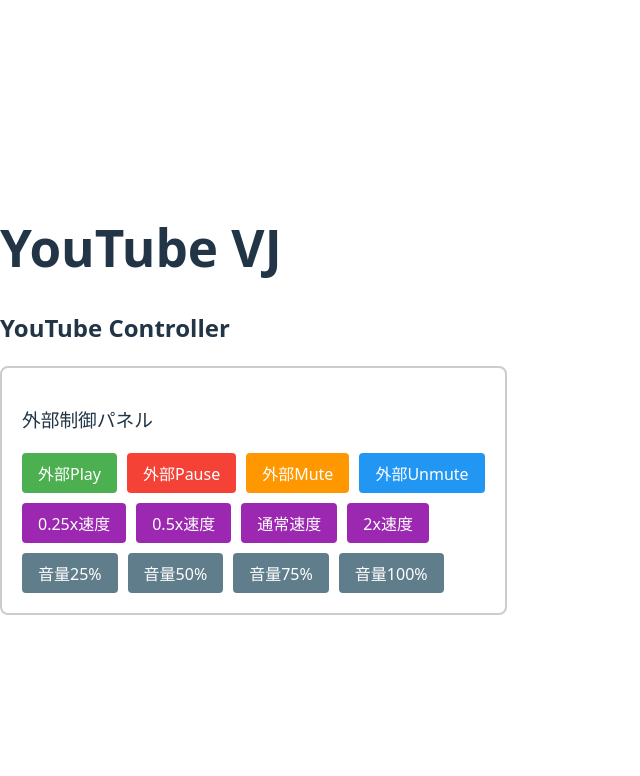
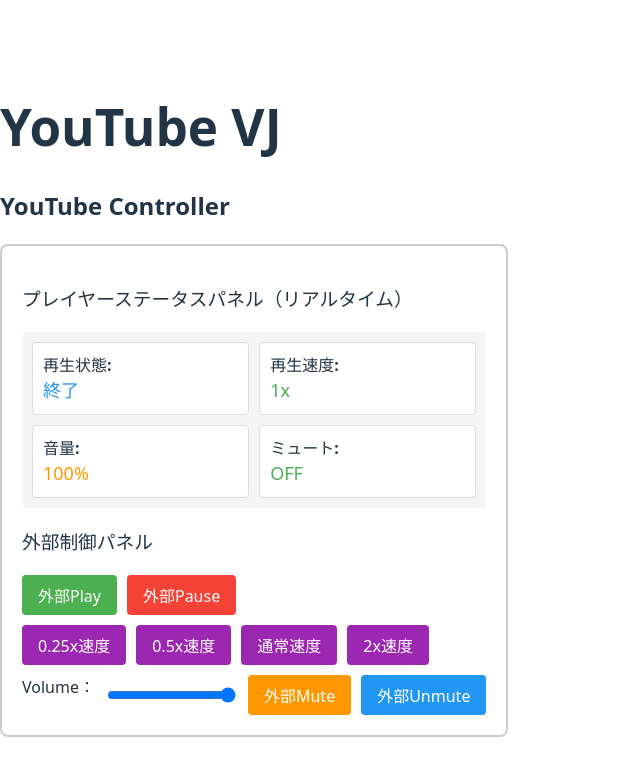
Before and after one commit to KazuProg/youtube-vj, a React (Vite) app: page / in a window 1280 px wide. Shown: the top 776 px of the page, without its empty margins (0-640 px from the left). Built offline with nearby package versions, Linux system fonts and the light colour scheme.

Commit message:
feat: add real-time YouTube player status and interactive controls

```diff
--- a/package.json
+++ b/package.json
@@ -20,6 +20,7 @@
     "qa:fix": "npm run format:write && npm run lint:fix && npm run type-check"
   },
   "dependencies": {
+    "@types/youtube-player": "^5.5.11",
     "react": "^19.1.0",
     "react-dom": "^19.1.0",
     "react-youtube": "^10.1.0"
--- a/src/components/YouTubeController.tsx
+++ b/src/components/YouTubeController.tsx
@@ -1,8 +1,40 @@
-import { useRef } from "react";
-import YouTubePlayer, { type YouTubePlayerRef } from "./YouTubePlayer";
+import { useCallback, useRef, useState } from "react";
+import YouTubePlayer, { type YouTubePlayerRef, type PlayerStatus } from "./YouTubePlayer";
 
 const YouTubeController = () => {
   const playerRef = useRef<YouTubePlayerRef>(null);
+  const [playerStatus, setPlayerStatus] = useState<PlayerStatus>({
+    state: 0,
+    playbackRate: 1,
+    volume: 100,
+    isMuted: false,
+  });
+
+  // プレイヤーの状態変更時に呼ばれるコールバック（useCallbackでメモ化）
+  const handleStatusChange = useCallback((status: PlayerStatus) => {
+    console.log("Status updated:", status);
+    setPlayerStatus(status);
+  }, []);
+
+  // プレイヤーの状態を文字列に変換する関数
+  const getPlayerStateText = (state: number) => {
+    switch (state) {
+      case -1:
+        return "未開始";
+      case 0:
+        return "終了";
+      case 1:
+        return "再生中";
+      case 2:
+        return "一時停止";
+      case 3:
+        return "バッファリング";
+      case 5:
+        return "頭出し済み";
+      default:
+        return "不明";
+    }
+  };
 
   const handleExternalPlay = () => {
     playerRef.current?.play();
@@ -31,7 +63,7 @@
   return (
     <div>
       <h2>YouTube Controller</h2>
-      <YouTubePlayer ref={playerRef} />
+      <YouTubePlayer ref={playerRef} onStatusChange={handleStatusChange} />
       <div
         style={{
           marginTop: "20px",
@@ -40,6 +72,78 @@
           borderRadius: "8px",
         }}
       >
+        <h3>プレイヤーステータスパネル（リアルタイム）</h3>
+        <div
+          style={{
+            display: "grid",
+            gridTemplateColumns: "repeat(auto-fit, minmax(200px, 1fr))",
+            gap: "10px",
+            marginBottom: "20px",
+            padding: "10px",
+            backgroundColor: "#f5f5f5",
+            borderRadius: "4px",
+          }}
+        >
+          <div
+            style={{
+              padding: "10px",
+              backgroundColor: "white",
+              borderRadius: "4px",
+              border: "1px solid #ddd",
+            }}
+          >
+            <strong>再生状態:</strong>
+            <br />
+            <span style={{ fontSize: "18px", color: "#2196F3" }}>
+              {getPlayerStateText(playerStatus.state)}
+            </span>
+          </div>
+          <div
+            style={{
+              padding: "10px",
+              backgroundColor: "white",
+              borderRadius: "4px",
+              border: "1px solid #ddd",
+            }}
+          >
+            <strong>再生速度:</strong>
+            <br />
+            <span style={{ fontSize: "18px", color: "#4CAF50" }}>{playerStatus.playbackRate}x</span>
+          </div>
+          <div
+            style={{
+              padding: "10px",
+              backgroundColor: "white",
+              borderRadius: "4px",
+              border: "1px solid #ddd",
+            }}
+          >
+            <strong>音量:</strong>
+            <br />
+            <span style={{ fontSize: "18px", color: "#FF9800" }}>
+              {Math.round(playerStatus.volume)}%
+            </span>
+          </div>
+          <div
+            style={{
+              padding: "10px",
+              backgroundColor: "white",
+              borderRadius: "4px",
+              border: "1px solid #ddd",
+            }}
+          >
+            <strong>ミュート:</strong>
+            <br />
+            <span
+              style={{
+                fontSize: "18px",
+                color: playerStatus.isMuted ? "#f44336" : "#4CAF50",
+              }}
+            >
+              {playerStatus.isMuted ? "ON" : "OFF"}
+            </span>
+          </div>
+        </div>
         <h3>外部制御パネル</h3>
         <div
           style={{
@@ -75,34 +179,7 @@
           >
             外部Pause
           </button>
-          <button
-            type="button"
-            onClick={handleExternalMute}
-            style={{
-              backgroundColor: "#ff9800",
-              color: "white",
-              padding: "8px 16px",
-              border: "none",
-              borderRadius: "4px",
-            }}
-          >
-            外部Mute
-          </button>
-          <button
-            type="button"
-            onClick={handleExternalUnmute}
-            style={{
-              backgroundColor: "#2196F3",
-              color: "white",
-              padding: "8px 16px",
-              border: "none",
-              borderRadius: "4px",
-            }}
-          >
-            外部Unmute
-          </button>
         </div>
-
         <div
           style={{
             display: "flex",
@@ -164,59 +241,40 @@
             2x速度
           </button>
         </div>
-
         <div style={{ display: "flex", gap: "10px", flexWrap: "wrap" }}>
+          Volume：
+          <input
+            type="range"
+            min="0"
+            max="100"
+            value={playerStatus.volume}
+            onChange={(e) => handleExternalVolumeChange(Number.parseInt(e.target.value))}
+          />
           <button
             type="button"
-            onClick={() => handleExternalVolumeChange(25)}
+            onClick={handleExternalMute}
             style={{
-              backgroundColor: "#607D8B",
+              backgroundColor: "#ff9800",
               color: "white",
               padding: "8px 16px",
               border: "none",
               borderRadius: "4px",
             }}
           >
-            音量25%
+            外部Mute
           </button>
           <button
             type="button"
-            onClick={() => handleExternalVolumeChange(50)}
+            onClick={handleExternalUnmute}
             style={{
-              backgroundColor: "#607D8B",
+              backgroundColor: "#2196F3",
               color: "white",
               padding: "8px 16px",
               border: "none",
               borderRadius: "4px",
             }}
           >
-            音量50%
-          </button>
-          <button
-            type="button"
-            onClick={() => handleExternalVolumeChange(75)}
-            style={{
-              backgroundColor: "#607D8B",
-              color: "white",
-              padding: "8px 16px",
-              border: "none",
-              borderRadius: "4px",
-            }}
-          >
-            音量75%
-          </button>
-          <button
-            type="button"
-            onClick={() => handleExternalVolumeChange(100)}
-            style={{
-              backgroundColor: "#607D8B",
-              color: "white",
-              padding: "8px 16px",
-              border: "none",
-              borderRadius: "4px",
-            }}
-          >
-            音量100%
+            外部Unmute
           </button>
         </div>
       </div>
--- a/src/components/YouTubePlayer.tsx
+++ b/src/components/YouTubePlayer.tsx
@@ -1,15 +1,6 @@
-import { forwardRef, useImperativeHandle, useRef } from "react";
+import { forwardRef, useEffect, useImperativeHandle, useRef, useState } from "react";
 import YouTube from "react-youtube";
-
-interface YouTubePlayerInstance {
-  mute: () => void;
-  unMute: () => void;
-  playVideo: () => void;
-  pauseVideo: () => void;
-  setPlaybackRate: (rate: number) => void;
-  setVolume: (volume: number) => void;
-  getPlayerState: () => number;
-}
+import type { Options, YouTubePlayer as YTPlayerTypes } from "youtube-player/dist/types";
 
 export interface YouTubePlayerRef {
   play: () => void;
@@ -18,10 +9,43 @@
   unmute: () => void;
   setSpeed: (rate: number) => void;
   setVolume: (volume: number) => void;
+  playerState: number;
+  playbackRate: number;
+  volume: number;
+  isMuted: boolean;
 }
 
-const YouTubePlayer = forwardRef<YouTubePlayerRef>((_props, ref) => {
-  const playerRef = useRef<YouTubePlayerInstance | null>(null);
+export interface PlayerStatus {
+  state: number;
+  playbackRate: number;
+  volume: number;
+  isMuted: boolean;
+}
+
+interface YouTubePlayerProps {
+  onStatusChange?: (status: PlayerStatus) => void;
+}
+
+const YouTubePlayer = forwardRef<YouTubePlayerRef, YouTubePlayerProps>(
+  ({ onStatusChange }, ref) => {
+    const playerRef = useRef<YTPlayerTypes | null>(null);
+    const [playerState, setPlayerState] = useState<number>(0);
+    const [playbackRate, setPlaybackRate] = useState<number>(1);
+    const [volume, setVolume] = useState<number>(100);
+    const [isMuted, setIsMuted] = useState<boolean>(false);
+
+    // playerState、playbackRate、volume、isMutedが変更されたときに親コンポーネントに通知
+    useEffect(() => {
+      if (onStatusChange) {
+        const status: PlayerStatus = {
+          state: playerState,
+          playbackRate: playbackRate,
+          volume: volume,
+          isMuted: isMuted,
+        };
+        onStatusChange(status);
+      }
+    }, [playerState, playbackRate, volume, isMuted, onStatusChange]);
 
     const opts = {
       width: "640",
@@ -31,11 +55,36 @@
       },
     };
 
-  const handleReady = (event: { target: YouTubePlayerInstance }) => {
+    const handleReady = async (event: { target: YTPlayerTypes }) => {
       playerRef.current = event.target;
       event.target.mute();
       event.target.playVideo();
+
+      // 初期状態を設定
+      setPlayerState(1); // 再生中
+      setPlaybackRate(1); // 通常速度
+
+      // 初期のvolume/mute状態を取得
+      try {
+        const initialVolume = await event.target.getVolume();
+        const initialMuted = await event.target.isMuted();
+        setVolume(initialVolume);
+        setIsMuted(initialMuted);
+      } catch (error) {
+        console.error("Failed to get initial volume/mute state:", error);
+      }
     };
+
+    useEffect(() => {
+      if (playerRef.current) {
+        if (isMuted) {
+          playerRef.current.mute();
+        } else {
+          playerRef.current.unMute();
+          playerRef.current.setVolume(volume);
+        }
+      }
+    }, [volume, isMuted]);
 
     const handlePlay = () => {
       if (playerRef.current) {
@@ -49,27 +98,18 @@
       }
     };
 
-  const handleMute = () => {
-    if (playerRef.current) {
-      playerRef.current.mute();
-    }
+    const handleStateChange = (event: { data: number }) => {
+      setPlayerState(event.data);
     };
 
-  const handleUnmute = () => {
-    if (playerRef.current) {
-      playerRef.current.unMute();
-    }
+    const handlePlaybackRateChange = (event: { data: number }) => {
+      setPlaybackRate(event.data);
     };
 
     const handleSpeedChange = (rate: number) => {
       if (playerRef.current) {
         playerRef.current.setPlaybackRate(rate);
-    }
-  };
-
-  const handleVolumeChange = (volume: number) => {
-    if (playerRef.current) {
-      playerRef.current.setVolume(volume);
+        setPlaybackRate(rate);
       }
     };
 
@@ -77,22 +117,27 @@
     useImperativeHandle(ref, () => ({
       play: handlePlay,
       pause: handlePause,
-    mute: handleMute,
-    unmute: handleUnmute,
+      mute: () => setIsMuted(true),
+      unmute: () => setIsMuted(false),
       setSpeed: handleSpeedChange,
-    setVolume: handleVolumeChange,
+      setVolume: (volume: number) => setVolume(volume),
+      isMuted: isMuted,
+      playerState: playerState,
+      playbackRate: playbackRate,
+      volume: volume,
     }));
 
     return (
       <YouTube
         videoId="42jhMWfKY9Y"
+        opts={opts as Options}
         onReady={handleReady}
-      onStateChange={() => {}}
-      onError={() => {}}
-      opts={opts}
+        onStateChange={handleStateChange}
+        onPlaybackRateChange={handlePlaybackRateChange}
       />
     );
-});
+  }
+);
 
 YouTubePlayer.displayName = "YouTubePlayer";
 
```
Also changed, not shown: 1 other file (tests, documents, lock files or other folders). Lines whose indentation alone changed are shown as unchanged.
